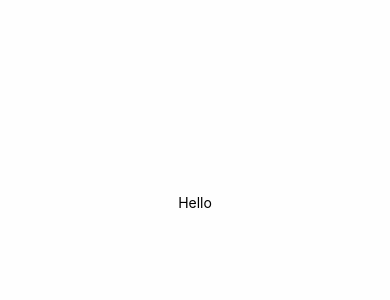
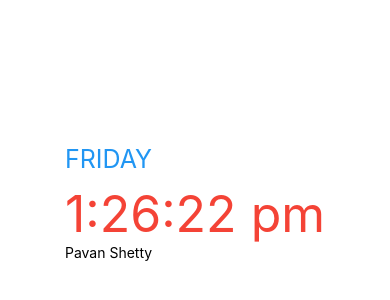
Before and after one commit to pavanshetty-in/digitalClock-ReactNative, a React Native app: screen / in a window 390 px wide. Shown: the part 220-520 px from the top of the page. Built offline with nearby package versions, Linux system fonts and the light colour scheme.

Commit message:
added name

```diff
--- a/App.js
+++ b/App.js
@@ -1,23 +1,103 @@
-import { StatusBar } from 'expo-status-bar';
-import React from 'react';
-import { StyleSheet, Text, View } from 'react-native';
+import React, { Component } from 'react';
+import { AppRegistry, View, Text, StyleSheet, Platform } from 'react-native';
 
-import Time from './components/time'
+import Name from './components/time'
 
-export default function App() {
+export default class App extends Component {
+
+  constructor() {
+    super();
+
+    this.state = { currentTime: null, currentDay: null }
+    this.daysArray = ['sunday', 'monday', 'tuesday', 'wednesday', 'thursday', 'friday', 'saturday', 'sunday'];
+  }
+
+  componentWillMount() {
+    this.getCurrentTime();
+  }
+
+  getCurrentTime = () => {
+    let hour = new Date().getHours();
+    let minutes = new Date().getMinutes();
+    let seconds = new Date().getSeconds();
+    let am_pm = 'pm';
+
+    if (minutes < 10) {
+      minutes = '0' + minutes;
+    }
+
+    if (seconds < 10) {
+      seconds = '0' + seconds;
+    }
+
+    if (hour > 12) {
+      hour = hour - 12;
+    }
+
+    if (hour == 0) {
+      hour = 12;
+    }
+
+    if (new Date().getHours() < 12) {
+      am_pm = 'am';
+    }
+
+    this.setState({ currentTime: hour + ':' + minutes + ':' + seconds + ' ' + am_pm });
+
+    this.daysArray.map((item, key) => {
+      if (key == new Date().getDay()) {
+        this.setState({ currentDay: item.toUpperCase() });
+      }
+    })
+  }
+
+  componentWillUnmount() {
+    clearInterval(this.timer);
+  }
+
+  componentDidMount() {
+    this.timer = setInterval(() => {
+      this.getCurrentTime();
+    }, 1000);
+  }
+
+  render() {
+
     return (
       <View style={styles.container}>
-      <Text>Hello</Text>
-      <StatusBar style="auto" />
+        <View>
+          <Text style={styles.daysText}>{this.state.currentDay}</Text>
+          <Text style={styles.timeText}>{this.state.currentTime}</Text>
+          <Name />
+        </View>
       </View>
     );
   }
+}
 
-const styles = StyleSheet.create({
+const styles = StyleSheet.create(
+  {
     container: {
       flex: 1,
-    backgroundColor: '#fefefe',
+      paddingTop: (Platform.OS === 'ios') ? 20 : 0,
+      justifyContent: 'center',
       alignItems: 'center',
-    justifyContent: 'center',
     },
+    headerText: {
+      fontSize: 68,
+      textAlign: "center",
+      margin: 10,
+      color: 'black',
+      fontWeight: "bold"
+    },
+    timeText: {
+      fontSize: 50,
+      color: '#f44336'
+    },
+    daysText: {
+      color: '#2196f3',
+      fontSize: 25,
+      paddingBottom: 10
+    }
+
   });
--- a/components/time.js
+++ b/components/time.js
@@ -1,11 +1,13 @@
-import React from 'react'
+import React from 'react';
+import { AppRegistry, View, Text, StyleSheet, Platform } from 'react-native';
 
-function Time() {
-    return (
-        <div>
+function Name() {
+    return(
 
-        </div>
-    )
+     <Text>Pavan Shetty</Text>
+
+    );
+
 }
 
-export default Time
+export default Name
```
Lines whose indentation alone changed are shown as unchanged.
